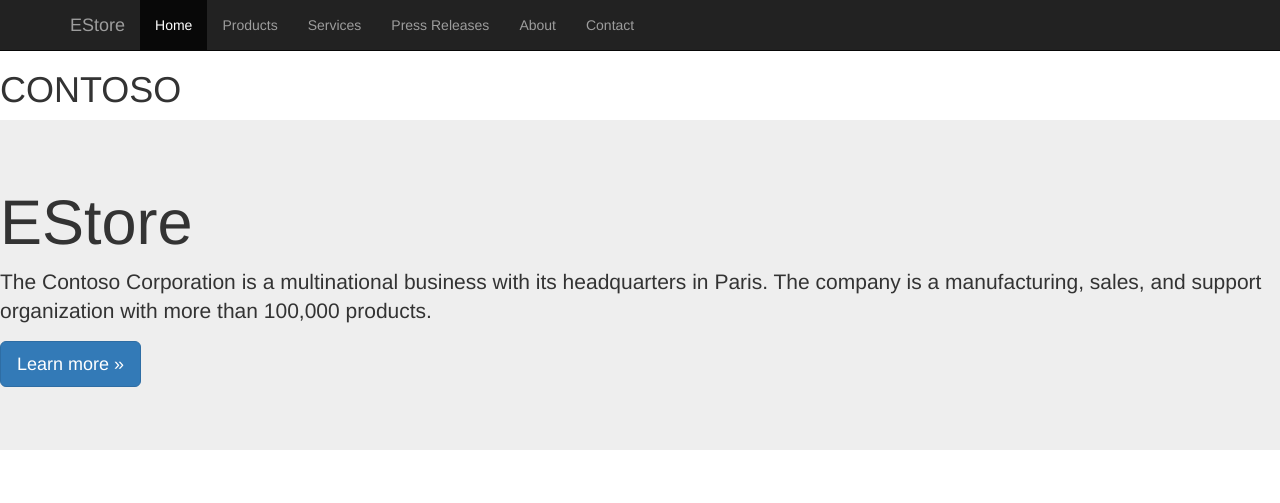
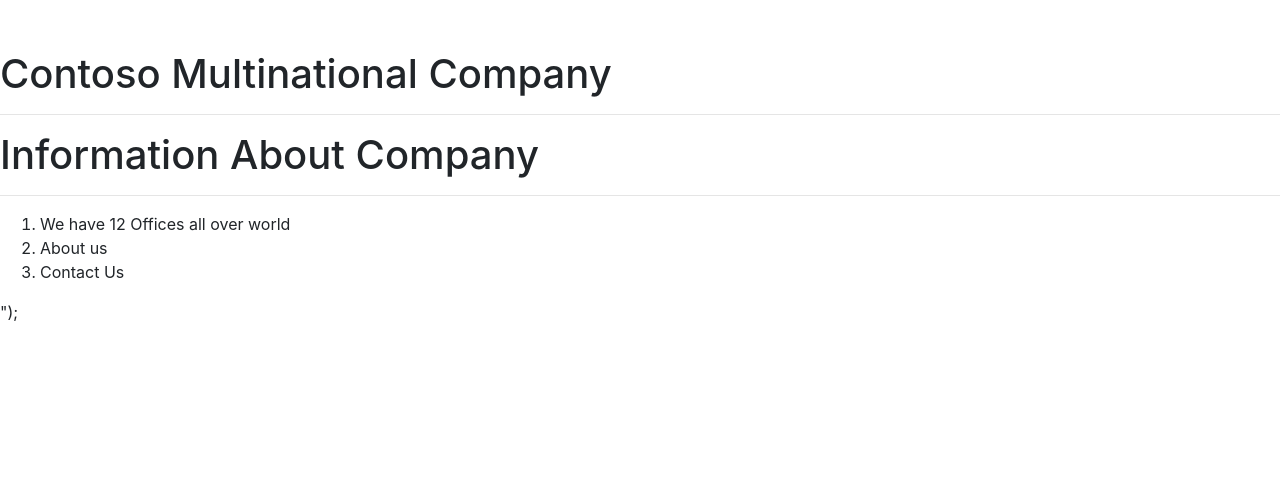
Before and after one commit to mrunal516/contoso, a website: page nodeapp/public/index.html in a window 1280 px wide. Drawn offline with nearby package versions, Linux system fonts and the light colour scheme.

Commit message:
Update index.html

```diff
--- a/nodeapp/public/index.html
+++ b/nodeapp/public/index.html
@@ -1,54 +1,24 @@
-
 <!DOCTYPE html>
-    <html ng-app="CONTOSO">
+<html ng-app="Contoso">
 <head>
     <meta charset="utf-8" />
-        <title>CONTOSO</title>
-        <script>document.write('<base href="' + document.location + '" />');</script>
+    <title>Contoso Multinational Company</title>
     <link href="css/bootstrap.min.css" rel="stylesheet">
     <link href="css/site.css" rel="stylesheet">
     <script src="scripts/bootstrap.min.js"></script>
 
 </head>
-    <body ng-controller="RetailerIndexController">
-        <nav id="myNavbar" class="navbar navbar-default navbar-inverse navbar-fixed-top" role="navigation">
-            <!-- Brand and toggle get grouped for better mobile display -->
-            <div class="container">
-                <div class="navbar-header">
-                    <button type="button"
-                            class="navbar-toggle"
-                            data-toggle="collapse"
-                            data-target="#navbarCollapse">
-                        <span class="sr-only">Toggle navigation</span>
-                        <span class="icon-bar"></span>
-                        <span class="icon-bar"></span>
-                        <span class="icon-bar"></span>
-                    </button>
-                    <a class="navbar-brand" href="#">EStore</a>
-                </div>
-                <!-- Collect the nav links, forms, and other content for toggling -->
-                <div class="collapse navbar-collapse" id="navbarCollapse">
-                    <ul class="nav navbar-nav">
+<body>
 
-                        <li class="active"><a href="http://localhost:9000/#/index" target="_blank">Home</a></li>
-                        <li><a href="http://www.contoso.com" target="_blank">Products</a></li>
-                        <li><a href="http://www.contoso.com" target="_blank">Services</a></li>
-                        <li><a href="http://www.contoso.com" target="_blank">Press Releases</a></li>
-                        <li><a href="/contact.html" target="_blank">About</a></li>
-                        <li><a href="http://www.contoso.com" target="_blank">Contact</a></li>
+    <h1>Contoso Multinational Company</h1>
+    <hr />
+    <h1>Information About Company </h1>
+    <hr />
+    <ol>
+         <li>We have 12 Offices all over world</li>
+        <li>About us</li>
+        <li>Contact Us</li>
+    </ol>");
 
-                    </ul>
-                </div>
-            </div>
-        </nav>
-
-        <h1>CONTOSO</h1>
-        <div ng-view></div>
-
-        <div class="jumbotron">
-        <h1>EStore</h1>
-        <p class="lead">The Contoso Corporation is a multinational business with its headquarters in Paris. The company is a manufacturing, sales, and support organization with more than 100,000 products.</p>
-        <p><a href="http://www.contoso.com" class="btn btn-primary btn-lg">Learn more &raquo;</a></p>
-    </div>
 </body>
 </html>
```
Lines whose indentation alone changed are shown as unchanged.
